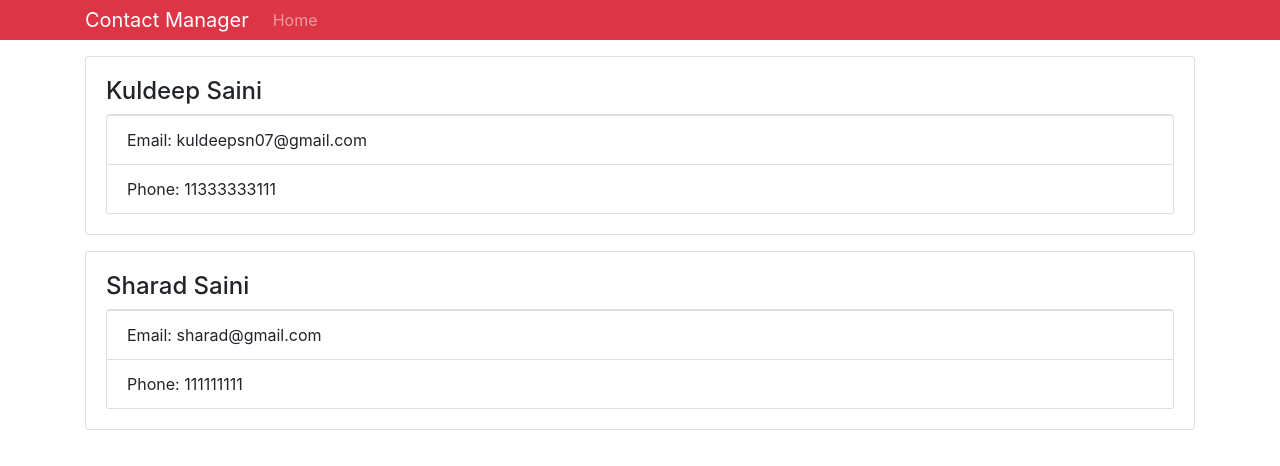
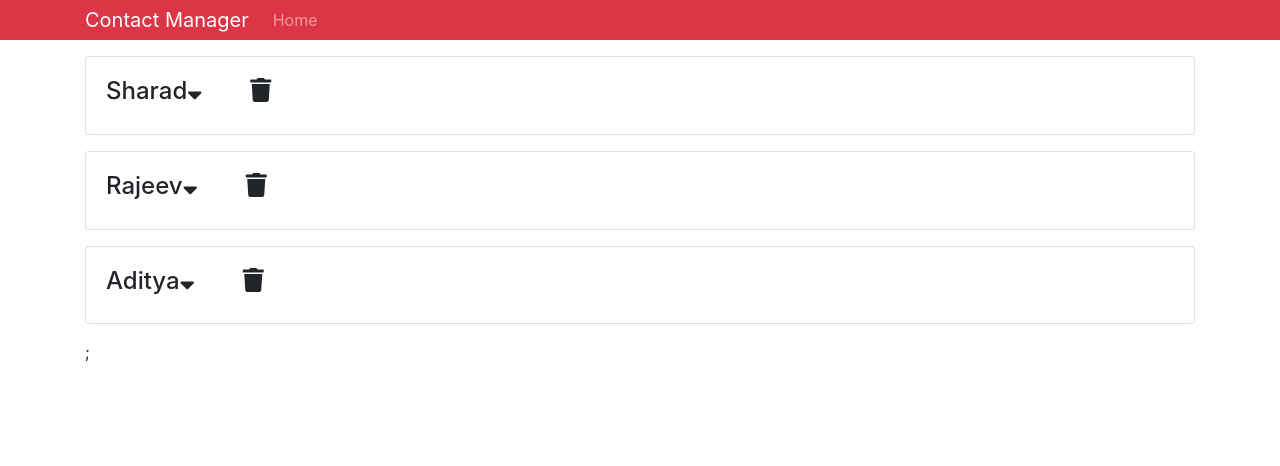
Before and after one commit to Sharadomnie/release-react-personal, a React (Create React App) app in the folder contactmanager/: page / in a window 1280 px wide. Shown: the top 466 px of the page. Built offline with nearby package versions, Linux system fonts and the light colour scheme; the HTML template or start-up script is replaced by a standard one.

Commit message:
Context Api - Context.js, Created Provider, Consumer and Reducer

```diff
--- a/contactmanager/public/index.html
+++ b/contactmanager/public/index.html
@@ -12,7 +12,10 @@
     <link rel="apple-touch-icon" href="%PUBLIC_URL%/logo192.png" />
 
     <link rel="manifest" href="%PUBLIC_URL%/manifest.json" />
-
+    <link
+      rel="stylesheet"
+      href="https://use.fontawesome.com/releases/v5.1.1/css/all.css"
+    />
     <title>Contact Manager</title>
   </head>
   <body>
--- a/contactmanager/src/App.js
+++ b/contactmanager/src/App.js
@@ -1,26 +1,20 @@
 import React from "react";
 // import "./App.css";
-import Contact from "./Components/Contact";
+import Contacts from "./Components/Contacts";
 import Header from "./Components/Header";
 import "bootstrap/dist/css/bootstrap.min.css";
+import { Provider } from "./Context";
 
 function App() {
   return (
-    <div className="App">
-      <Header></Header>
-      <div className="container">
-        <Contact
-          name="Kuldeep Saini"
-          email="kuldeepsn07@gmail.com"
-          phone="11333333111"
-        ></Contact>
-        <Contact
-          name="Sharad Saini"
-          email="sharad@gmail.com"
-          phone="111111111"
-        ></Contact>
+    <Provider>
+      <div className="App">
+        <Header></Header>
+        <div className="container">
+          <Contacts></Contacts>
+        </div>
       </div>
-    </div>
+    </Provider>
   );
 }
 
--- a/contactmanager/src/Components/Contact.js
+++ b/contactmanager/src/Components/Contact.js
@@ -1,33 +1,67 @@
 import React, { Component } from "react";
 import PropTypes from "prop-types";
 // import "./contact.css";
+import { Consumer } from "../Context";
 
 class Contact extends Component {
-  static propTypes = {
-    name: PropTypes.string.isRequired,
-    email: PropTypes.string.isRequired,
-    phone: PropTypes.string.isRequired,
+  // static propTypes = {
+  //   name: PropTypes.string.isRequired,
+  //   email: PropTypes.string.isRequired,
+  //   phone: PropTypes.string.isRequired,
+  // };
+
+  state = {
+    isShowContact: false,
   };
 
+  showContact = () => {
+    this.setState({ isShowContact: !this.state.isShowContact });
+  };
+
+  DeleteContact = (id, dispatch) => {
+    console.log(id);
+    dispatch({ type: "DELETE_CONTACT", payload: id });
+  };
+
+  static propTypes = {
+    contact: PropTypes.object.isRequired,
+  };
   render() {
-    const { name, email, phone } = this.props;
+    const isShowContactInfo = this.state.isShowContact;
+    const { contact } = this.props;
+    return (
+      <Consumer>
+        {(value) => {
+          const { dispatch } = value;
           return (
             <div className="card card-body mb-3">
               {/* <h1 style={{ color: "red", fontSize: "50px" }}>Contact </h1> */}
               {/* <h1 style={headerStyle}>Contact </h1> */}
-        <h4>{name}</h4>
+              <h4>
+                {contact.name}
+                <i className="fas fa-sort-down" onClick={this.showContact}></i>
+                <i
+                  className="fas fa-trash ml-5"
+                  onClick={this.DeleteContact.bind(this, contact.id, dispatch)}
+                ></i>
+              </h4>
+              {isShowContactInfo ? (
                 <ul className="list-group">
-          <li className="list-group-item">Email: {email}</li>
-          <li className="list-group-item">Phone: {phone}</li>
+                  <li className="list-group-item">Email: {contact.email}</li>
+                  <li className="list-group-item">Phone: {contact.phone}</li>
                 </ul>
+              ) : null}
             </div>
+          );
+        }}
+      </Consumer>
     );
   }
 }
 
 export default Contact;
 
-const headerStyle = {
-  color: "red",
-  fontSize: "50px",
-};
+// const headerStyle = {
+//   color: "red",
+//   fontSize: "50px",
+// };
--- a/contactmanager/src/Components/Contacts.js
+++ b/contactmanager/src/Components/Contacts.js
@@ -1,8 +1,28 @@
 import React, { Component } from "react";
+import Contact from "./Contact";
+import { Consumer } from "../Context";
 
 class Contacts extends Component {
+  // constructor() {
+  //   super();
+  // }
+
   render() {
-    return <div></div>;
+    return (
+      <Consumer>
+        {(value) => {
+          const { contacts } = value;
+          return (
+            <React.Fragment>
+              {contacts.map((contact) => (
+                <Contact key={contact.id} contact={contact}></Contact>
+              ))}
+              ;
+            </React.Fragment>
+          );
+        }}
+      </Consumer>
+    );
   }
 }
 
--- /dev/null
+++ b/contactmanager/src/Context.js
@@ -0,0 +1,53 @@
+import React, { Component } from "react";
+
+const Context = React.createContext();
+
+const reducer = (state, action) => {
+  switch (action.type) {
+    case "DELETE_CONTACT":
+      return {
+        ...state,
+        contacts: state.contacts.filter(
+          (contact) => contact.id !== action.payload
+        ),
+      };
+    default:
+      return state;
+  }
+};
+
+export class Provider extends Component {
+  state = {
+    contacts: [
+      {
+        id: 1,
+        name: "Sharad",
+        email: "sharad@gmail.com",
+        phone: "66666777-99",
+      },
+      {
+        id: 2,
+        name: "Rajeev",
+        email: "rajeev@gmail.com",
+        phone: "34334-99",
+      },
+      {
+        id: 3,
+        name: "Aditya",
+        email: "Aditya@gmail.com",
+        phone: "66643466777-99",
+      },
+    ],
+    dispatch: (action) => this.setState((state) => reducer(state, action)),
+  };
+
+  render() {
+    return (
+      <Context.Provider value={this.state}>
+        {this.props.children}
+      </Context.Provider>
+    );
+  }
+}
+
+export const Consumer = Context.Consumer;
```
Lines whose indentation alone changed are shown as unchanged.
